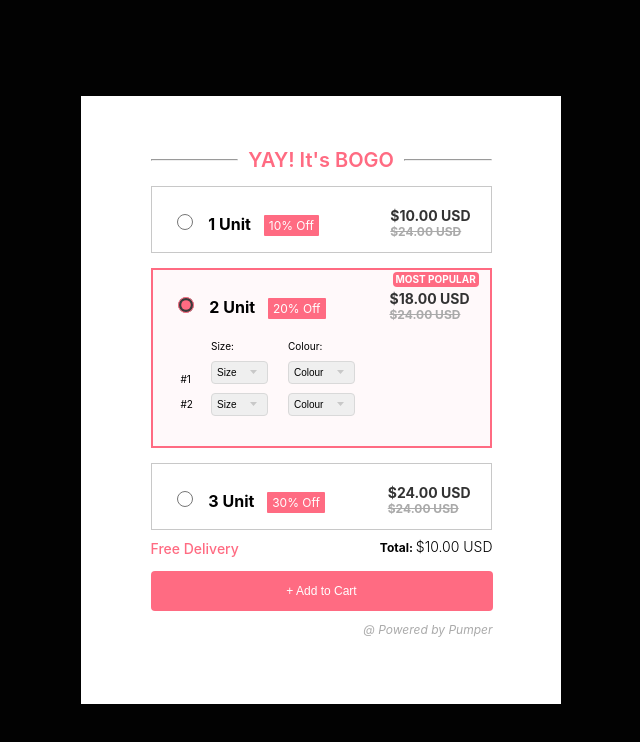
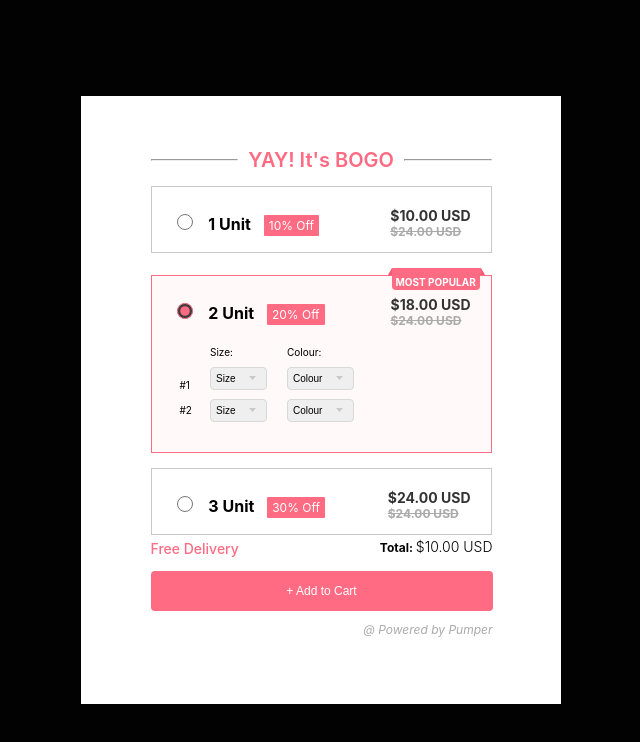
Before and after one commit to Trish1999/cart-modal, a plain HTML site: page index.html in a window 1280 px wide. Shown: the whole page, without its empty margins (319-959 px from the left). Drawn offline with Linux system fonts and the light colour scheme.

Commit message:
minor changes

```diff
--- a/index.html
+++ b/index.html
@@ -70,6 +70,11 @@
           </div>
         </article>
         <!-- 2 Units Option -->
+        <div class="container">
+          <div class="triangle"></div>
+          <div class="rectangle"></div>
+          <div class="triangle-down"></div>
+        </div>
         <article class="cart-option expanded">
         <span class="most-popular">MOST POPULAR</span>
           <label>
--- a/style.css
+++ b/style.css
@@ -71,31 +71,54 @@ input[type="radio"]:checked {
   border: 0.9px solid #C8C8C8;
   padding: 20px;
   margin-bottom: 15px;
-  border: 0.9px 0px 0px 0px;
   overflow: hidden;
   max-height: 25px;
-
 }
 
 .cart-option.expanded {
   max-height: 300px;
   background-color: #FFF9FA;
-  border: 2px solid #FF6B82;
+  border-color: #FF6B82;
+}
+
+.container {
+  position: relative;
+  display: flex;
+  justify-content:right;
+  margin-right:7px;
+}
+
+.triangle {
+  width: 0;
+  height: 0;
+  border-left: 4px solid transparent;
+  border-bottom: 7px solid #f7576f;
+}
+
+.rectangle {
+  width: 89px;
+  background-color: #FF6B82;
+}
+
+.triangle-down {
+  width: 0;
+  height: 0;
+  border-right: 4px solid transparent;
+  border-bottom: 7px solid #f7576f;
 }
 
  .cart-option:nth-of-type(2) .most-popular {
   position: absolute;
   font-weight: bold;
-  padding: 5px 10px;
-  border-radius: 5px;
+  padding: 2px 4px;
   left:240px;
-  top:2px;
+  top:-2px;
   color: #fff;
   font-size: 10px;
-  padding: 1.5px 3px;
-  border-radius: 4px;
+  border-radius: 0px 0px 4px 4px;
   background: #FF6B82;
   text-align: center;
+  border:none;
 }
 
 .details {
```
